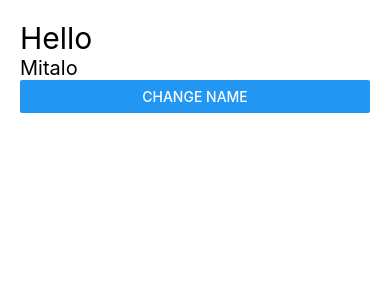
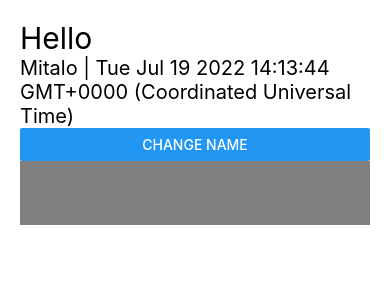
Before and after one commit to mitaloammon/react-native-app, a React Native app: screen / in a window 390 px wide. Shown: the top 300 px of the page. Built offline with nearby package versions, Linux system fonts and the light colour scheme.

Commit message:
aplicando UseMemo e UseRefs

```diff
--- a/src/App.tsx
+++ b/src/App.tsx
@@ -1,5 +1,5 @@
-import React, {useState, useEffect} from "react";
-import { StyleSheet, SafeAreaView, Button } from 'react-native';
+import React, {useState, useEffect, useCallback, useMemo, useRef} from "react";
+import { StyleSheet, SafeAreaView, Button, TextInput } from 'react-native';
 import Header from "./components/Header/Index";
 
 // import { container } from './styles'
@@ -20,23 +20,55 @@ const App: React.FC = () => {
     }, [name])
 
     /**
-     * Callback
+     * Callback - Mantém uma função
      */
 
-    const handlePressButton = () => {
-      setName((old) => {
-        if(old == 'Mitalo'){
-          return 'Miguel';
+    const handlePressButton = useCallback(()=>{
+        if(name == 'Mitalo'){
+          setName('Miguel');
         } else {
-          return 'Mitalo';
+          setName('Mitalo');
         }
-      });
-    };
+    }, [])
+
+    /**
+     * Memo - Mantém um valor
+     */
+
+    const nameChanged = useMemo(()=>{
+      // return value
+      return `${name} | ${new Date()}`;
+    }, [name])
+
+    // () => {
+    //   setName((old) => {
+    //     if(old == 'Mitalo'){
+    //       return 'Miguel';
+    //     } else {
+    //       return 'Mitalo';
+    //     }
+    //   });
+    // };
+
+     /**
+      * Refs
+      */
+
+     const InputRef = useRef<TextInput>({} as TextInput);
 
     return (
       <SafeAreaView style={style.App}>
-        <Header title={title}name={name}/>
-        <Button title="Change name" onPress={handlePressButton}/>
+        <Header title={title}name={nameChanged}/>
+        <Button
+          title="Change name"
+          onPress={() => console.log(InputRef.current.blur())}
+        />
+
+        <TextInput
+          ref={InputRef}
+          style={style.Input}
+          onChangeText={text => setName(text)}
+        />
       </SafeAreaView>
     );
 };
@@ -49,4 +81,11 @@ const style = StyleSheet.create({
     margin: 20,
   },
 
+  Input: {
+    padding: 20,
+    backgroundColor: 'rgba(0, 0, 0, 0.5)',
+    color: 'white',
+    fontSize: 20,
+  },
+
 });
```
